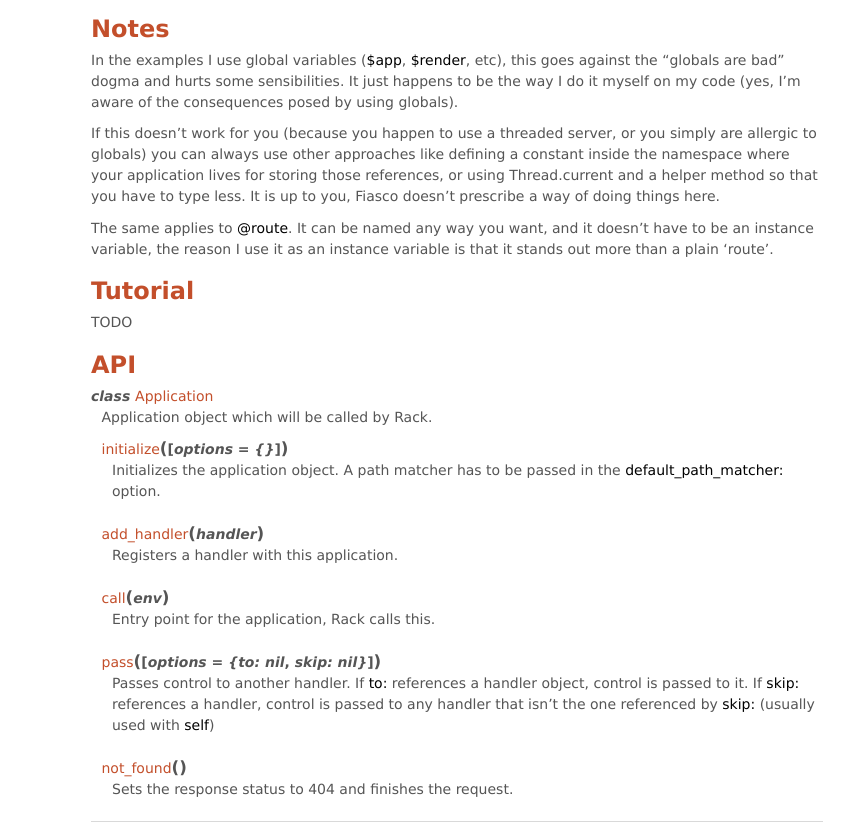
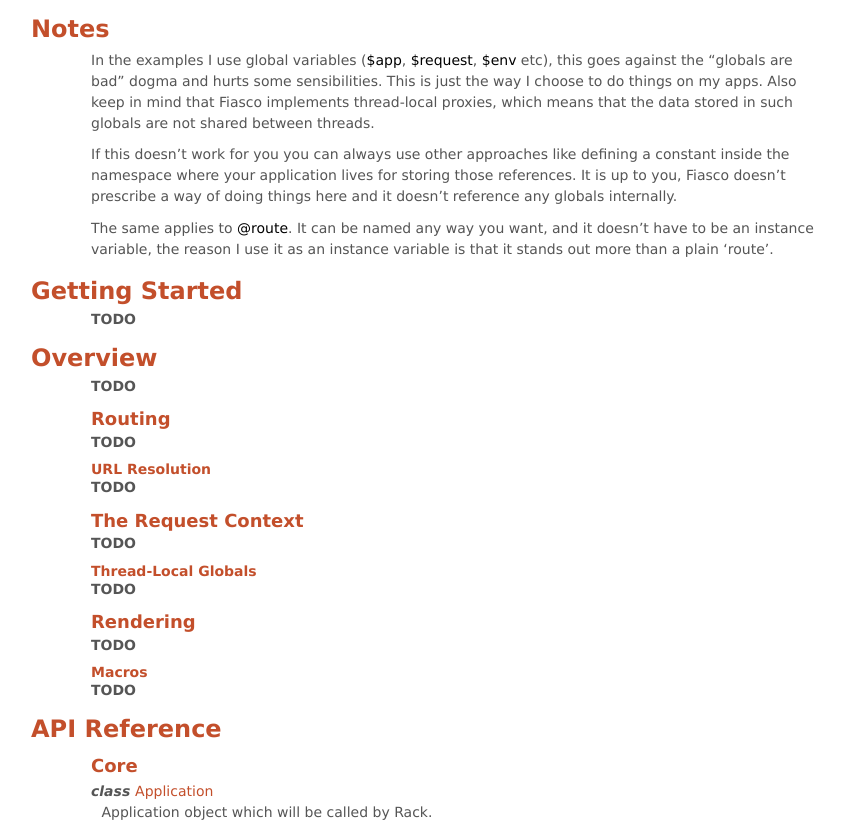
Before and after one commit to tizoc/fiasco, a plain HTML site: page index.html in a window 1280 px wide. Shown: the part 867-1693 px from the top of the page, without its empty margins (183-1032 px from the left). Drawn offline with Linux system fonts and the light colour scheme.

Commit message:
Update documentation

```diff
--- a/_static/fiasco.css
+++ b/_static/fiasco.css
@@ -46,6 +46,10 @@ h5:hover > a.headerlink,
 h6:hover > a.headerlink,
 dt:hover > a.headerlink {
     visibility: visible;
+}
+
+h2 {
+    margin-left: -60px;
 }
 
 body, .highlight pre {
--- a/index.html
+++ b/index.html
@@ -75,16 +75,46 @@
 </div>
 <div class="section" id="notes">
 <h2>Notes<a class="headerlink" href="#notes" title="Permalink to this headline">¶</a></h2>
-<p>In the examples I use global variables (<tt class="docutils literal"><span class="pre">$app</span></tt>, <tt class="docutils literal"><span class="pre">$render</span></tt>, etc), this goes against the &#8220;globals are bad&#8221; dogma and hurts some sensibilities. It just happens to be the way I do it myself on my code (yes, I&#8217;m aware of the consequences posed by using globals).</p>
-<p>If this doesn&#8217;t work for you (because you happen to use a threaded server, or you simply are allergic to globals) you can always use other approaches like defining a constant inside the namespace where your application lives for storing those references, or using Thread.current and a helper method so that you have to type less. It is up to you, Fiasco doesn&#8217;t prescribe a way of doing things here.</p>
+<p>In the examples I use global variables (<tt class="docutils literal"><span class="pre">$app</span></tt>, <tt class="docutils literal"><span class="pre">$request</span></tt>, <tt class="docutils literal"><span class="pre">$env</span></tt> etc), this goes against the &#8220;globals are bad&#8221; dogma and hurts some sensibilities. This is just the way I choose to do things on my apps. Also keep in mind that Fiasco implements thread-local proxies, which means that the data stored in such globals are not shared between threads.</p>
+<p>If this doesn&#8217;t work for you you can always use other approaches like defining a constant inside the namespace where your application lives for storing those references. It is up to you, Fiasco doesn&#8217;t prescribe a way of doing things here and it doesn&#8217;t reference any globals internally.</p>
 <p>The same applies to <tt class="docutils literal"><span class="pre">&#64;route</span></tt>. It can be named any way you want, and it doesn&#8217;t have to be an instance variable, the reason I use it as an instance variable is that it stands out more than a plain &#8216;route&#8217;.</p>
 </div>
-<div class="section" id="tutorial">
-<h2>Tutorial<a class="headerlink" href="#tutorial" title="Permalink to this headline">¶</a></h2>
-<p>TODO</p>
+<div class="section" id="getting-started">
+<h2>Getting Started<a class="headerlink" href="#getting-started" title="Permalink to this headline">¶</a></h2>
+<p><strong>TODO</strong></p>
+</div>
+<div class="section" id="overview">
+<h2>Overview<a class="headerlink" href="#overview" title="Permalink to this headline">¶</a></h2>
+<p><strong>TODO</strong></p>
+<div class="section" id="routing">
+<h3>Routing<a class="headerlink" href="#routing" title="Permalink to this headline">¶</a></h3>
+<p><strong>TODO</strong></p>
+<div class="section" id="url-resolution">
+<h4>URL Resolution<a class="headerlink" href="#url-resolution" title="Permalink to this headline">¶</a></h4>
+<p><strong>TODO</strong></p>
+</div>
+</div>
+<div class="section" id="the-request-context">
+<h3>The Request Context<a class="headerlink" href="#the-request-context" title="Permalink to this headline">¶</a></h3>
+<p><strong>TODO</strong></p>
+<div class="section" id="thread-local-globals">
+<h4>Thread-Local Globals<a class="headerlink" href="#thread-local-globals" title="Permalink to this headline">¶</a></h4>
+<p><strong>TODO</strong></p>
+</div>
+</div>
+<div class="section" id="rendering">
+<h3>Rendering<a class="headerlink" href="#rendering" title="Permalink to this headline">¶</a></h3>
+<p><strong>TODO</strong></p>
+<div class="section" id="macros">
+<h4>Macros<a class="headerlink" href="#macros" title="Permalink to this headline">¶</a></h4>
+<p><strong>TODO</strong></p>
+</div>
+</div>
 </div>
 <div class="section" id="module-Fiasco">
-<span id="api"></span><h2>API<a class="headerlink" href="#module-Fiasco" title="Permalink to this headline">¶</a></h2>
+<span id="api-reference"></span><h2>API Reference<a class="headerlink" href="#module-Fiasco" title="Permalink to this headline">¶</a></h2>
+<div class="section" id="core">
+<h3>Core<a class="headerlink" href="#core" title="Permalink to this headline">¶</a></h3>
 <dl class="class">
 <dt id="Fiasco::Application">
 <em class="property">class </em><tt class="descname">Application</tt><a class="headerlink" href="#Fiasco::Application" title="Permalink to this definition">¶</a></dt>
@@ -212,6 +242,25 @@
 
 </dd></dl>
 
+</div>
+<div class="section" id="route-matching">
+<h3>Route Matching<a class="headerlink" href="#route-matching" title="Permalink to this headline">¶</a></h3>
+<dl class="class">
+<dt id="Fiasco::ExtendedPathMatcher">
+<em class="property">class </em><tt class="descname">ExtendedPathMatcher</tt><a class="headerlink" href="#Fiasco::ExtendedPathMatcher" title="Permalink to this definition">¶</a></dt>
+<dd><p><strong>TODO</strong></p>
+</dd></dl>
+
+</div>
+<div class="section" id="id1">
+<h3>Rendering<a class="headerlink" href="#id1" title="Permalink to this headline">¶</a></h3>
+<dl class="class">
+<dt id="Fiasco::Render">
+<em class="property">class </em><tt class="descname">Render</tt><a class="headerlink" href="#Fiasco::Render" title="Permalink to this definition">¶</a></dt>
+<dd><p><strong>TODO</strong></p>
+</dd></dl>
+
+</div>
 </div>
 <div class="section" id="idioms">
 <h2>Idioms<a class="headerlink" href="#idioms" title="Permalink to this headline">¶</a></h2>
```
Also changed, not shown: _sources/index.txt, searchindex.js, 1 other file.
